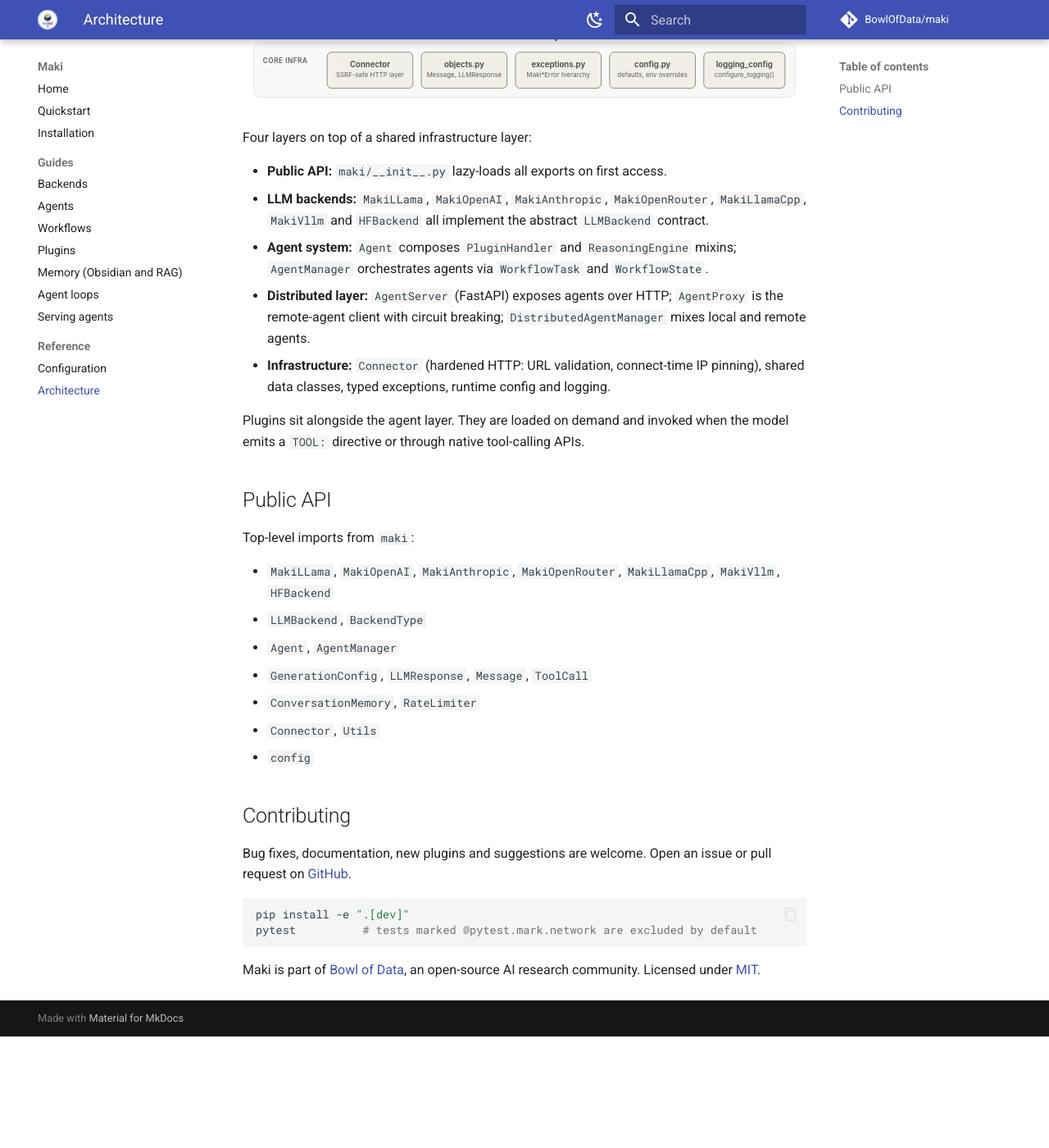
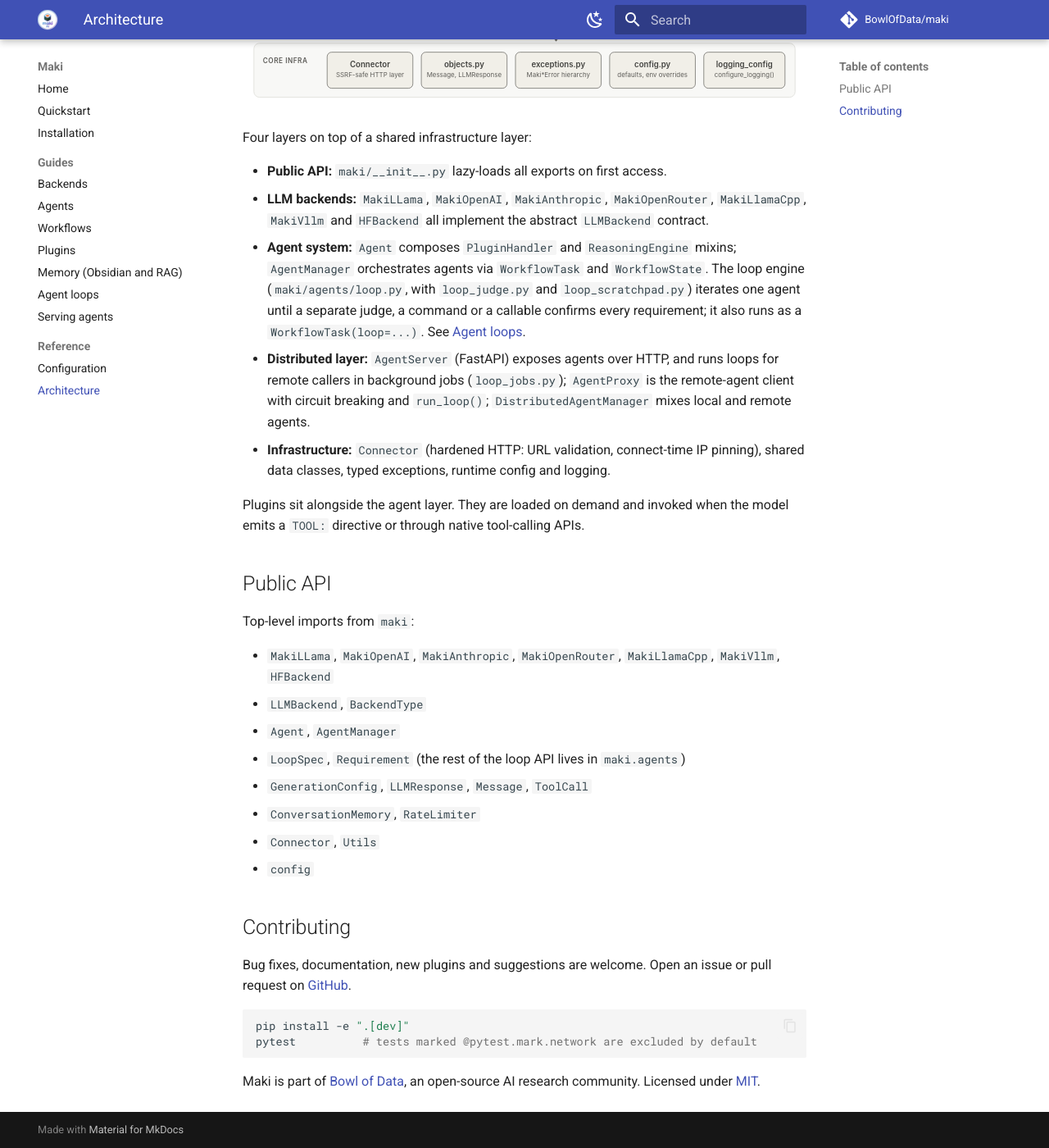
Before and after one commit to BowlOfData/maki, an MkDocs documentation site: the page built from docs/user/architecture.md, in a window 1280 px wide and 1400 px high, scrolled down 585 px. Shown: the whole window at 82% size. Built offline with MkDocs 1.6.1 and Material for MkDocs 9.7.7, drawn with Linux system fonts in a browser that asks for light colours; comment, search, counter and statistics services are not loaded; before the commit the page ends 1849 px from its top, so only the background shows below that.

Commit message:
Mention agent loops in the architecture page
Co-Authored-By: Claude Sonnet 5.5 <noreply@anthropic.com>

```diff
--- a/docs/user/architecture.md
+++ b/docs/user/architecture.md
@@ -6,8 +6,8 @@ Four layers on top of a shared infrastructure layer:
 
 - **Public API:** `maki/__init__.py` lazy-loads all exports on first access.
 - **LLM backends:** `MakiLLama`, `MakiOpenAI`, `MakiAnthropic`, `MakiOpenRouter`, `MakiLlamaCpp`, `MakiVllm` and `HFBackend` all implement the abstract `LLMBackend` contract.
-- **Agent system:** `Agent` composes `PluginHandler` and `ReasoningEngine` mixins; `AgentManager` orchestrates agents via `WorkflowTask` and `WorkflowState`.
-- **Distributed layer:** `AgentServer` (FastAPI) exposes agents over HTTP; `AgentProxy` is the remote-agent client with circuit breaking; `DistributedAgentManager` mixes local and remote agents.
+- **Agent system:** `Agent` composes `PluginHandler` and `ReasoningEngine` mixins; `AgentManager` orchestrates agents via `WorkflowTask` and `WorkflowState`. The loop engine (`maki/agents/loop.py`, with `loop_judge.py` and `loop_scratchpad.py`) iterates one agent until a separate judge, a command or a callable confirms every requirement; it also runs as a `WorkflowTask(loop=...)`. See [Agent loops](loops.md).
+- **Distributed layer:** `AgentServer` (FastAPI) exposes agents over HTTP, and runs loops for remote callers in background jobs (`loop_jobs.py`); `AgentProxy` is the remote-agent client with circuit breaking and `run_loop()`; `DistributedAgentManager` mixes local and remote agents.
 - **Infrastructure:** `Connector` (hardened HTTP: URL validation, connect-time IP pinning), shared data classes, typed exceptions, runtime config and logging.
 
 Plugins sit alongside the agent layer. They are loaded on demand and invoked when the model emits a `TOOL:` directive or through native tool-calling APIs.
@@ -19,6 +19,7 @@ Top-level imports from `maki`:
 - `MakiLLama`, `MakiOpenAI`, `MakiAnthropic`, `MakiOpenRouter`, `MakiLlamaCpp`, `MakiVllm`, `HFBackend`
 - `LLMBackend`, `BackendType`
 - `Agent`, `AgentManager`
+- `LoopSpec`, `Requirement` (the rest of the loop API lives in `maki.agents`)
 - `GenerationConfig`, `LLMResponse`, `Message`, `ToolCall`
 - `ConversationMemory`, `RateLimiter`
 - `Connector`, `Utils`
```
